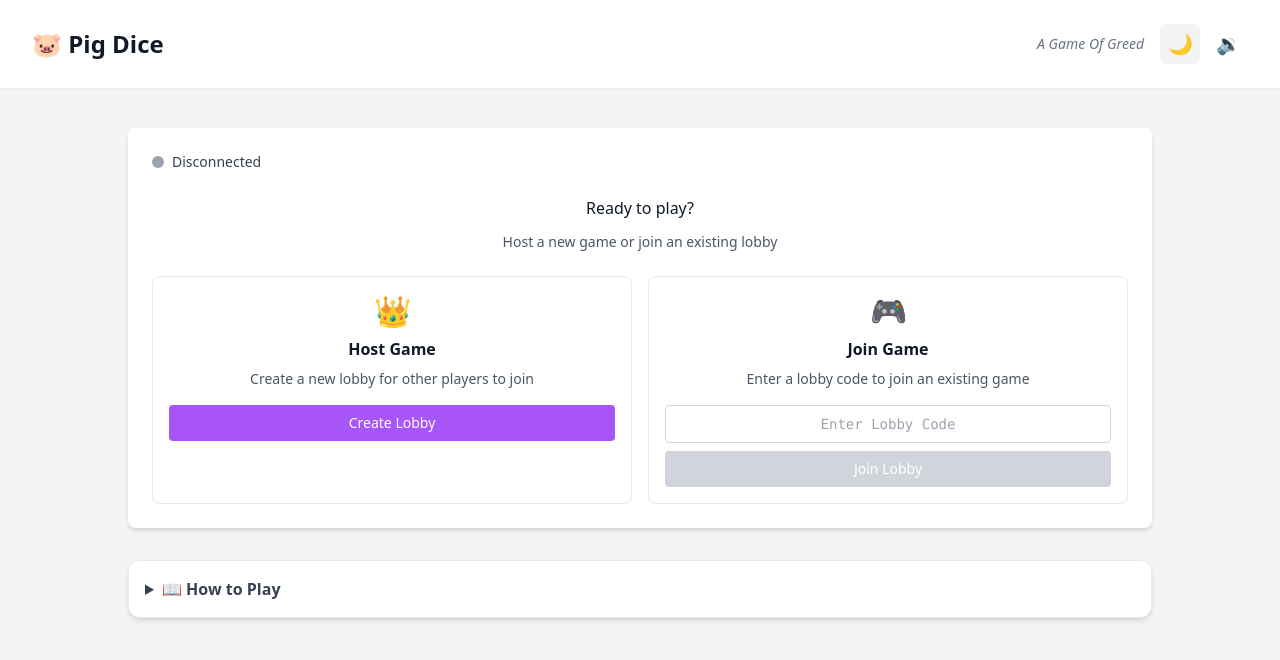
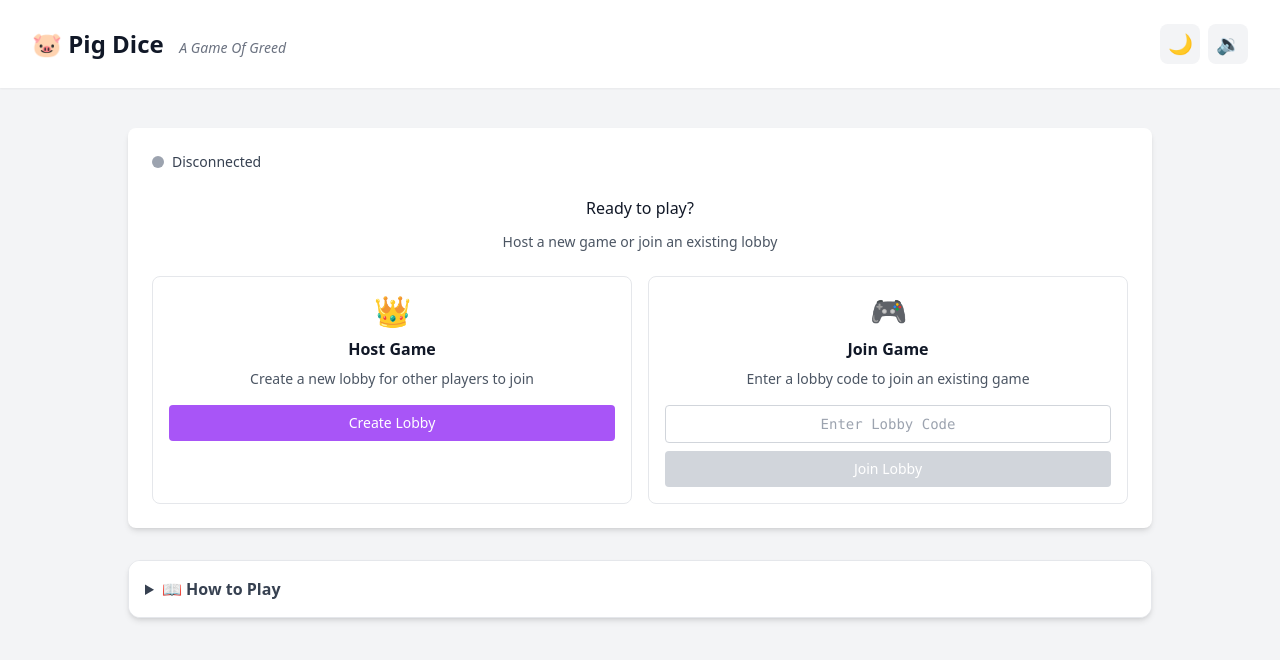
Before and after one commit to SBurrell23/PigGame, a Vue app: page / in a window 1280 px wide. Shown: the top 660 px of the page. Built offline with nearby package versions, Linux system fonts and the light colour scheme.

Commit message:
Enhance UI: Add game subtitle and adjust gradient opacity in lobby display

```diff
--- a/src/App.vue
+++ b/src/App.vue
@@ -252,12 +252,14 @@ onMounted(() => {
       <div class="max-w-7xl mx-auto px-4 sm:px-6 lg:px-8">
         <div class="flex justify-between items-center py-6">
           <div class="flex justify-start lg:w-0 lg:flex-1">
-            <h1 class="text-2xl font-bold text-gray-900 dark:text-white transition-colors duration-300">🐷 Pig Dice</h1>
+            <div class="flex items-baseline space-x-3">
+              <h1 class="text-2xl font-bold text-gray-900 dark:text-white transition-colors duration-300">🐷 Pig Dice</h1>
+              <div class="hidden sm:block text-sm text-gray-500 dark:text-gray-400 italic">
+                &nbsp;A Game Of Greed
+              </div>
+            </div>
           </div>
           <nav class="flex items-center space-x-4">
-            <div class="text-sm text-gray-500 dark:text-gray-400 italic">
-              A Game Of Greed
-            </div>
             <!-- Theme Controls -->
             <div class="flex items-center space-x-2">
               <!-- Dark Mode Controller -->
--- a/src/components/ConnectionManager.vue
+++ b/src/components/ConnectionManager.vue
@@ -730,7 +730,7 @@ defineExpose({
     <!-- In lobby -->
     <div v-else class="space-y-4">
       <!-- Lobby Info -->
-      <div class="bg-gradient-to-r from-blue-50 to-blue-100 dark:from-blue-900 dark:to-blue-900 border border-blue-200 dark:border-blue-700 rounded-lg p-4 max-w-sm mx-auto transition-colors duration-300">
+      <div class="bg-gradient-to-r from-blue-50 to-blue-100 dark:from-blue-900/30 dark:to-blue-900/30 border border-blue-200 dark:border-blue-700 rounded-lg p-4 max-w-sm mx-auto transition-colors duration-300">
         <div class="flex items-center justify-between mb-3">
           <h4 class="text-md font-semibold text-gray-900 dark:text-gray-100 transition-colors duration-300">
             {{ state.isHost ? '👑 Your Lobby' : '🎮 Joined Lobby' }}
--- a/src/components/SoundController.vue
+++ b/src/components/SoundController.vue
@@ -5,7 +5,7 @@
       @click="toggleDropdown"
       :class="[
         'p-2 rounded-lg transition-all duration-200 hover:bg-gray-100 dark:hover:bg-gray-700 focus:outline-none focus:ring-2 focus:ring-blue-500',
-        isOpen ? 'bg-gray-100 dark:bg-gray-700' : ''
+        isOpen ? 'bg-gray-700 dark:bg-gray-600' : 'bg-gray-100 dark:bg-gray-700'
       ]"
       :title="isMuted || masterVolume === 0 ? 'Unmute sounds' : 'Adjust volume'"
     >
```
